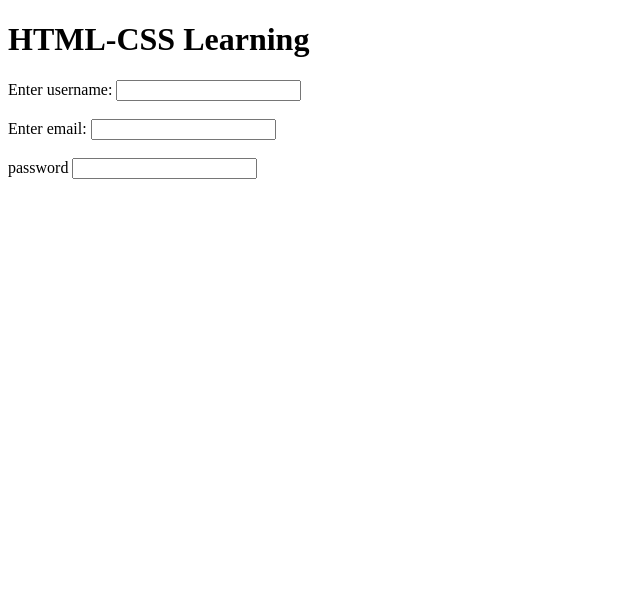
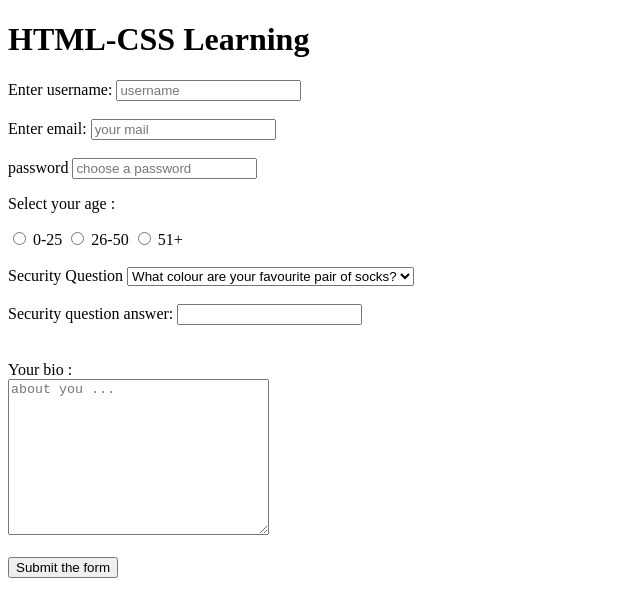
Before and after one commit to hakanbudak/HTML-CSS-COURSE, a plain HTML site: page index.html in a window 1280 px wide. Shown: the whole page, without its empty margins (0-640 px from the left). Drawn offline with Linux system fonts and the light colour scheme.

Commit message:
Update index.html
2. week

```diff
--- a/index.html
+++ b/index.html
@@ -5,17 +5,41 @@
 <body>
     <h1> HTML-CSS Learning </h1>
 
-    <form>
+    <form action="index.html">
         <label for="username">Enter username: </label>
-        <input type="text" id="username" name="username">
+        <input type="text" id="username" name="username" placeholder="username" required>
         <br><br>
         <label for="email">Enter email: </label>
-        <input type="email" id="email" name="email">
+        <input type="email" id="email" name="email" placeholder="your mail" required>
         <br><br>
         <label for="password">password</label>
-        <input type="password" id="password" name="password">
+        <input type="password" id="password" name="password" placeholder="choose a password " required>
 
+        <p>Select your age : </p>
+        <input type="radio" name="age" value="0-25" id="option-1 ">
+        <label for="option-1 ">0-25</label>
+        <input type="radio" name="age" value="0-25" id="option-2 ">
+        <label for="option-2 ">26-50</label>
+        <input type="radio" name="age" value="0-25" id="option-3 ">
+        <label for="option-3 ">51+</label>
+        <br><br>
+
+        <label for="question">Security Question </label>
+        <select name="question" id="question">
+            <option value="q1">What colour are your favourite pair of socks?</option>
+            <option value="q2">If you could be a vegetable , what it be ? </option>
+            <option value="q3">What is your best ever security question?</option>
+        </select>
+
+        <br><br>
+        <label for="answer">Security question answer: </label>
+        <input type="text" id="answer" name="answer">
     </form>
+    <br><br>
+    <label for="bio">Your bio : </label> <br>
+    <textarea name="bio" id="bio" cols="30" rows="10" placeholder="about you ..."></textarea>
+    <br> <br>
+    <input type="submit" value="Submit the form">
 
 </body>
 </html>
```
